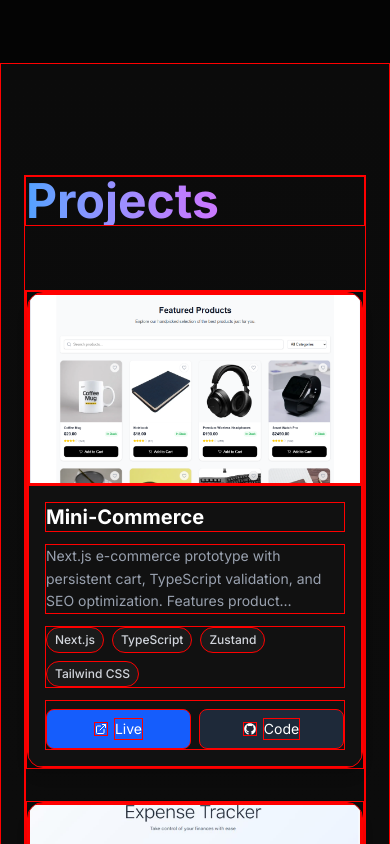
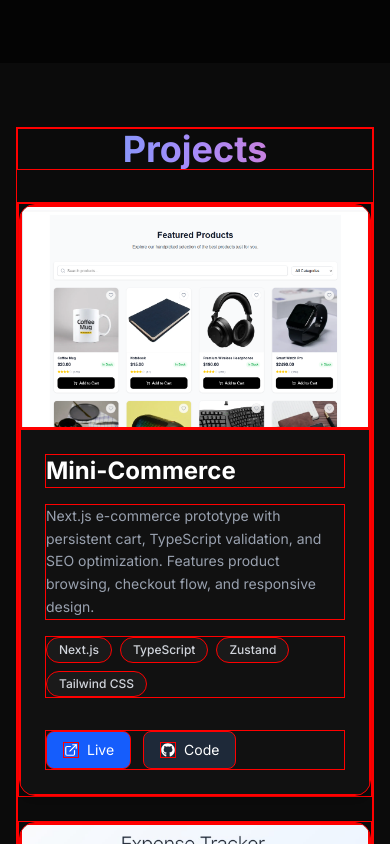
Before and after one commit to A-n-u-O/Anu-s-Portfolio, a Next.js app: page / in a window 390 px wide. Shown: the part 1500-2344 px from the top of the page. Built offline with nearby package versions, Linux system fonts and the light colour scheme.

Commit message:
projects now display on mobile

```diff
--- a/src/components/Project.tsx
+++ b/src/components/Project.tsx
@@ -3,7 +3,6 @@
 import { useEffect, useState } from "react";
 import { projects } from "@/app/data/projects";
 import ProjectCard from "./ProjectCard";
-import { motion } from "framer-motion";
 
 export default function Projects() {
   const [mounted, setMounted] = useState(false);
@@ -12,20 +11,37 @@ export default function Projects() {
     setMounted(true);
   }, []);
 
-  if (!mounted) {
-    // Show a simple version while mounting
+  // Simple version without complex animations
   return (
     <section
       id="projects"
-        className="relative bg-[#0b0b0b] text-white px-6 md:px-16 py-28"
-      >
+      className="bg-[#0b0b0b] text-white px-4 md:px-16 py-16 md:py-28"
+      style={{
+        backgroundColor: "#0b0b0b",
+        color: "white",
+        minHeight: "50vh",
+      }}>
       <div className="max-w-7xl mx-auto">
-          <h2 className="text-5xl lg:text-7xl font-bold mb-16 bg-gradient-to-r from-blue-400 via-purple-400 to-pink-400 bg-clip-text text-transparent">
+        {/* Title with better contrast */}
+        <h2
+          className="text-4xl md:text-5xl lg:text-7xl font-bold mb-8 md:mb-16 text-center md:text-left"
+          style={{
+            background: "linear-gradient(to right, #60a5fa, #a78bfa, #f472b6)",
+            backgroundClip: "text",
+            WebkitBackgroundClip: "text",
+            WebkitTextFillColor: "transparent",
+            color: "#60a5fa", // fallback for browsers that don't support background-clip
+          }}>
           Projects
         </h2>
-          <div className="grid grid-cols-1 md:grid-cols-2 lg:grid-cols-3 gap-12">
+
+        {/* Projects Grid - Simple and reliable */}
+        <div className="grid grid-cols-1 md:grid-cols-2 lg:grid-cols-3 gap-6 md:gap-8 lg:gap-12">
           {projects.map((project, idx) => (
-              <div key={idx} className="min-w-0">
+            <div
+              key={`project-${idx}`}
+              className="w-full"
+              style={{ minWidth: 0 }}>
               <ProjectCard project={project} />
             </div>
           ))}
@@ -34,49 +50,3 @@ export default function Projects() {
     </section>
   );
 }
-
-  return (
-    <motion.section
-      id="projects"
-      initial={{ opacity: 0, y: 40 }}
-      whileInView={{ opacity: 1, y: 0 }}
-      transition={{ duration: 1, ease: "easeOut" }}
-      viewport={{ once: true, amount: 0.1, margin: "-100px" }} // Reduced amount and added margin
-      className="relative bg-[#0b0b0b] text-white px-6 md:px-16 py-28"
-    >
-      {/* Simplified gradient overlay */}
-      <div className="absolute inset-0 bg-gradient-to-b from-transparent via-[#111111]/50 to-black/50 pointer-events-none" />
-
-      <div className="relative z-10 max-w-7xl mx-auto">
-        <motion.h2
-          className="text-5xl lg:text-7xl font-bold mb-16 bg-gradient-to-r from-blue-400 via-purple-400 to-pink-400 bg-clip-text text-transparent"
-          initial={{ opacity: 0, y: 30 }}
-          whileInView={{ opacity: 1, y: 0 }}
-          transition={{ duration: 0.8, delay: 0.2 }}
-          viewport={{ once: true, amount: 0.3 }}
-        >
-          Projects
-        </motion.h2>
-
-        <div className="grid grid-cols-1 md:grid-cols-2 lg:grid-cols-3 gap-8 md:gap-12">
-          {projects.map((project, idx) => (
-            <motion.div
-              key={idx}
-              initial={{ opacity: 0, y: 30, scale: 0.95 }} // Reduced animation intensity
-              whileInView={{ opacity: 1, y: 0, scale: 1 }}
-              transition={{
-                duration: 0.5, // Faster animation
-                delay: 0.2 + idx * 0.05, // Reduced stagger
-                ease: "easeOut",
-              }}
-              viewport={{ once: true, amount: 0.2, margin: "-50px" }}
-              className="min-w-0"
-            >
-              <ProjectCard project={project} />
-            </motion.div>
-          ))}
-        </div>
-      </div>
-    </motion.section>
-  );
-}
--- a/src/components/ProjectCard.tsx
+++ b/src/components/ProjectCard.tsx
@@ -13,73 +13,59 @@ interface ProjectCardProps {
 export default function ProjectCard({ project }: ProjectCardProps) {
   return (
     <motion.div
-      initial={{ opacity: 0, y: 20 }}
+      initial={{ opacity: 0, y: 40 }}
       whileInView={{ opacity: 1, y: 0 }}
-      viewport={{ once: true, amount: 0.2, margin: "-50px" }}
-      transition={{ duration: 0.5, ease: "easeOut" }}
-      className="group w-full bg-[#111111] rounded-2xl overflow-hidden
-                 shadow-lg hover:shadow-blue-500/20 transition-all duration-300
-                 ease-out hover:scale-[1.02] md:hover:scale-105 flex flex-col
-                 border border-gray-800/50"
+      viewport={{ once: true }}
+      transition={{ duration: 0.6, ease: "easeOut" }}
+      className="group w-full min-w-0 bg-[#111111] rounded-2xl overflow-hidden
+                 shadow-md hover:shadow-blue-500/20 transition-transform duration-300
+                 ease-out hover:scale-105 flex flex-col"
     >
       {/* Project Image */}
-      <div className="relative w-full h-48 md:h-56 overflow-hidden">
+      <div className="relative w-full h-56 overflow-hidden">
         <Image
           src={project.image}
           alt={project.alt}
           fill
+          priority
           sizes="(max-width: 768px) 100vw, (max-width: 1200px) 50vw, 33vw"
-          className="object-cover group-hover:scale-105 md:group-hover:scale-110 transition-transform duration-500"
-          loading="lazy"
+          className="object-cover group-hover:scale-110 transition-transform duration-500"
         />
-        {/* Overlay for better text readability */}
-        <div className="absolute inset-0 bg-gradient-to-t from-black/20 to-transparent opacity-0 group-hover:opacity-100 transition-opacity duration-300" />
       </div>
 
       {/* Project Content */}
-      <div className="flex flex-col flex-1 p-4 md:p-6 space-y-3 md:space-y-4">
-        <h3 className="text-xl md:text-2xl font-bold text-white line-clamp-2">
-          {project.title}
-        </h3>
-        <p className="text-gray-400 text-sm md:text-base leading-relaxed flex-1 line-clamp-3">
+      <div className="flex flex-col flex-1 p-6 space-y-4">
+        <h3 className="text-2xl font-bold text-white">{project.title}</h3>
+        <p className="text-gray-400 text-sm leading-relaxed flex-1">
           {project.description}
         </p>
 
         {/* Tech Stack */}
         {project.tech && project.tech.length > 0 && (
           <div className="flex flex-wrap gap-2">
-            {project.tech.slice(0, 6).map((tech, idx) => (
+            {project.tech.map((tech, idx) => (
               <span
                 key={idx}
-                className="px-2 md:px-3 py-1 text-xs font-medium bg-[#1a1a1a]
-                           text-gray-300 rounded-full border border-gray-700/50
-                           hover:border-blue-500/50 transition-colors"
+                className="px-3 py-1 text-xs font-medium bg-[#1a1a1a]
+                           text-gray-300 rounded-full border border-gray-800"
               >
                 {tech}
               </span>
             ))}
-            {project.tech.length > 6 && (
-              <span className="px-2 md:px-3 py-1 text-xs font-medium text-gray-500">
-                +{project.tech.length - 6} more
-              </span>
-            )}
           </div>
         )}
 
         {/* Links */}
-        <div className="flex gap-2 md:gap-3 pt-2">
+        <div className="flex gap-3 mt-4">
           {project.links.live && (
             <a
               href={project.links.live}
               target="_blank"
               rel="noopener noreferrer"
-              className="flex items-center gap-1.5 md:gap-2 bg-blue-600 hover:bg-blue-700
-                         text-white px-3 md:px-4 py-2 rounded-lg text-sm transition-all
-                         hover:shadow-lg hover:shadow-blue-500/25 flex-1 justify-center
-                         min-w-0"
+              className="flex items-center gap-2 bg-blue-600 hover:bg-blue-700
+                         text-white px-4 py-2 rounded-lg text-sm transition-colors"
             >
-              <ExternalLink size={14} className="flex-shrink-0" />
-              <span className="truncate">Live</span>
+              <ExternalLink size={16} /> Live
             </a>
           )}
 
@@ -88,13 +74,10 @@ export default function ProjectCard({ project }: ProjectCardProps) {
               href={project.links.github}
               target="_blank"
               rel="noopener noreferrer"
-              className="flex items-center gap-1.5 md:gap-2 bg-gray-800 hover:bg-gray-700
-                         text-white px-3 md:px-4 py-2 rounded-lg text-sm transition-all
-                         hover:shadow-lg hover:shadow-gray-500/25 flex-1 justify-center
-                         min-w-0"
+              className="flex items-center gap-2 bg-gray-800 hover:bg-gray-900
+                         text-white px-4 py-2 rounded-lg text-sm transition-colors"
             >
-              <FaGithub size={14} className="flex-shrink-0" />
-              <span className="truncate">Code</span>
+              <FaGithub size={16} /> Code
             </a>
           )}
         </div>
```
Lines whose indentation alone changed are shown as unchanged.
